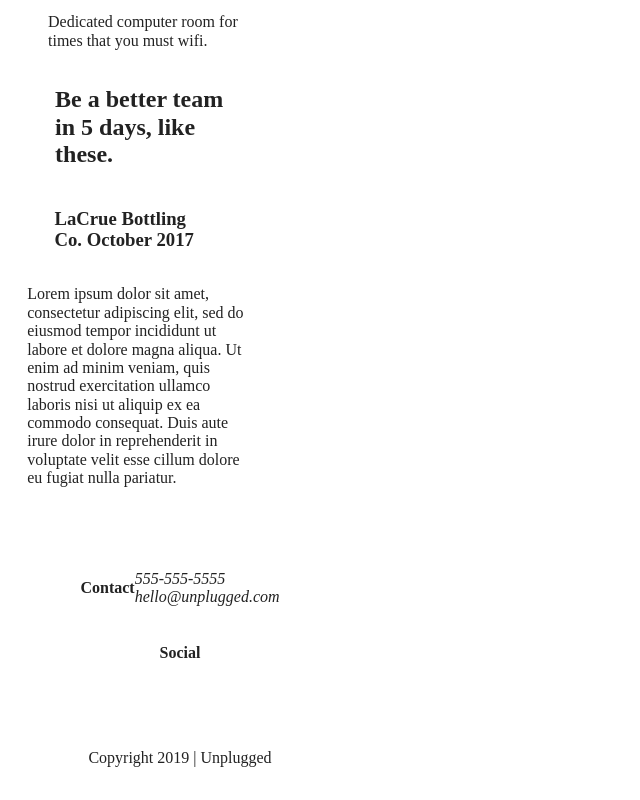
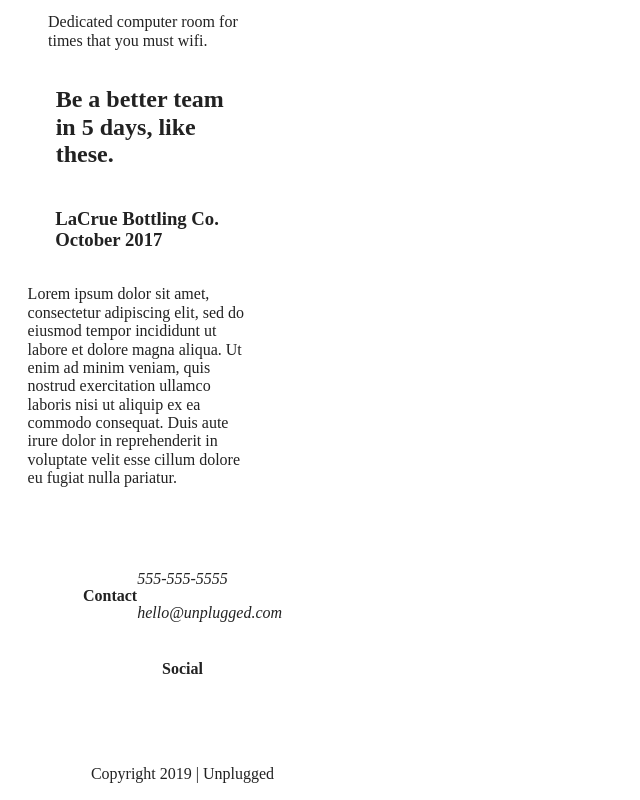
Before and after one commit to Hafziyah/unplugged-retreat, a website built with Parcel: page index.html in a window 1280 px wide. Shown: the part 1276-2076 px from the top of the page, without its empty margins (0-640 px from the left). Built offline with nearby package versions, Linux system fonts and the light colour scheme; files whose address does not match are found by name.

Commit message:
Changed the width of the html and made a change in the index

```diff
--- a/css/main.css
+++ b/css/main.css
@@ -90,7 +90,10 @@ textarea {
    /*------Base Header - Footer Styles------*/
 
   html{
-    width: 360px;
+    width: 365px;
+  }
+  body{
+    margin: 0 auto;
   }
 
    header,
--- a/index.html
+++ b/index.html
@@ -41,7 +41,7 @@
 <main>
   <section class="hero-area">
     <div class="content-wrapper">
-      <h1>Retreat from the desk, return refreshed</h1>
+      <h1>Retreat from the desk, return refreshed.</h1>
     </div>
   </section>
 
@@ -111,8 +111,8 @@
         <div class="contact">
           <h4>Contact</h4>
           <address>
-           <p>555-555-5555<br>
-           hello@unplugged.com</p>
+           <p>555-555-5555</p>
+           <p>hello@unplugged.com</p>
           </address>
         </div>
 
```
